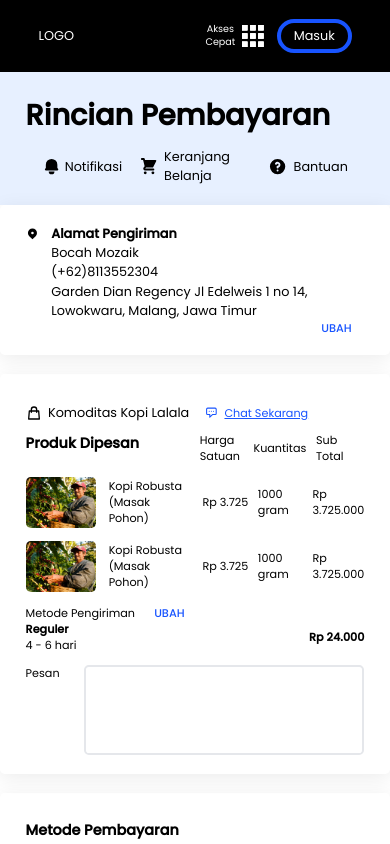
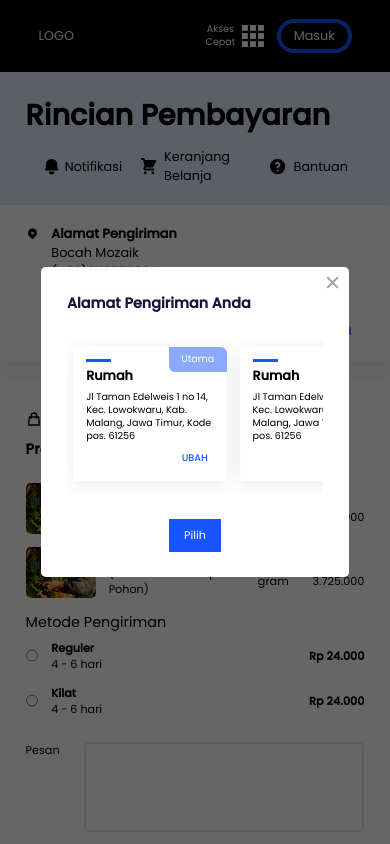
Before and after one commit to alfonsus20/gudity-gemastik-frontend, a React (Create React App) app: page /checkout in a window 390 px wide. Shown: the top 844 px of the page. Built offline with nearby package versions, Linux system fonts and the light colour scheme.

Commit message:
feat: add address modal and card

```diff
--- /dev/null
+++ b/src/components/AddressCard.tsx
@@ -0,0 +1,34 @@
+import React from "react";
+import Button from "./Button";
+import Underline from "./Underline";
+
+type AddressCardProps = {
+  name: string;
+  detail: string;
+  main?: boolean;
+};
+
+const AddressCard = ({ name, detail, main }: AddressCardProps) => {
+  return (
+    <div className="w-48 p-4 shadow flex-shrink-0 relative transition transform">
+      {main && (
+        <div className="bg-blue-progress absolute top-0 right-0 rounded-bl-lg rounded-tr-lg text-xs text-white px-4 py-2">
+          Utama
+        </div>
+      )}
+      <Underline width={25} height={3} />
+      <h4 className="text-md mb-2 mt-1 font-semibold">{name}</h4>
+      <p className="text-xs mb-2">{detail}</p>
+      <div className="flex justify-end">
+        <Button
+          pathName="profile"
+          text="UBAH"
+          variant="plain-blue"
+          size="sm"
+        />
+      </div>
+    </div>
+  );
+};
+
+export default AddressCard;
--- a/src/components/Button.tsx
+++ b/src/components/Button.tsx
@@ -45,11 +45,11 @@ const Button = ({
   const getButtonSize = (): string => {
     switch (size) {
       case "sm":
-        return "px-2 w-auto text-xs";
+        return "px-2 py-1 w-auto text-xs";
       case "md":
-        return "px-4 w-auto text-sm";
+        return "px-4 py-1 w-auto text-sm";
       case "lg":
-        return "px-6 w-auto text-lg";
+        return "px-6 py-3 w-auto text-md";
       case "full":
         return "w-full text-md";
       default:
@@ -62,8 +62,8 @@ const Button = ({
       <Link
         to={`/${pathName}`}
         className={`flex flex-row justify-center items-center ${
-          variant === "plain" ? "py-0" : "py-2 border-2"
-        } ${getButtonConfiguration()} ${getButtonSize()}`}
+          variant.includes("plain") ? "py-0" : "py-2 border-2"
+        } ${getButtonConfiguration()} ${getButtonSize()} ${className}`}
       >
         {icon && <span className="mr-2">{icon}</span>}
         {text}
--- /dev/null
+++ b/src/components/modal/AddressModal.tsx
@@ -0,0 +1,39 @@
+import React from "react";
+import AddressCard from "../AddressCard";
+import Button from "../Button";
+import CloseButton from "./CloseButton";
+import ModalWrapper from "./ModalWrapper";
+
+type AddressModalProps = { shown: boolean; onClose(): void };
+
+const AddressModal = ({ shown, onClose }: AddressModalProps) => {
+  return (
+    <ModalWrapper shown={shown} onClose={onClose}>
+      <div className="bg-white p-8 rounded-md">
+        <h3 className="text-violet text-lg font-semibold mb-2">
+          Alamat Pengiriman Anda
+        </h3>
+        <div className="flex flex-row gap-x-4 w-full overflow-x-auto pt-2 pb-4 my-8 px-2">
+          <AddressCard
+            name="Rumah"
+            main
+            detail="Jl Taman Edelweis 1 no 14, Kec. Lowokwaru, Kab. Malang, Jawa Timur, Kode pos. 61256"
+          />
+          {[...Array(8)].map((_, i) => (
+            <AddressCard
+              name="Rumah"
+              key={i}
+              detail="Jl Taman Edelweis 1 no 14, Kec. Lowokwaru, Kab. Malang, Jawa Timur, Kode pos. 61256"
+            />
+          ))}
+        </div>
+        <div className="flex justify-center">
+          <Button text="Pilih" variant="primary" size="md" />
+        </div>
+      </div>
+      <CloseButton color="gray" onClick={onClose} />
+    </ModalWrapper>
+  );
+};
+
+export default AddressModal;
--- /dev/null
+++ b/src/components/modal/CloseButton.tsx
@@ -0,0 +1,25 @@
+import React from "react";
+import { XIcon } from "@heroicons/react/solid";
+
+type CloseButtonProps = {
+  onClick(): void;
+  color?: "white" | "gray";
+};
+
+const CloseButton = ({ color, onClick }: CloseButtonProps) => {
+  return (
+    <button className="absolute top-2 right-2" onClick={() => onClick()}>
+      <XIcon
+        className={`w-6 h-6 ${
+          color === "white" ? "text-white" : "text-gray-400"
+        }`}
+      />
+    </button>
+  );
+};
+
+CloseButton.defaultProps = {
+    color : 'white'
+}
+
+export default CloseButton;
--- a/src/components/modal/ModalWrapper.tsx
+++ b/src/components/modal/ModalWrapper.tsx
@@ -1,4 +1,3 @@
-import { XIcon } from "@heroicons/react/solid";
 import React from "react";
 
 type ModalWrapperProps = {
@@ -12,24 +11,17 @@ const ModalWrapper = ({ shown, children, onClose }: ModalWrapperProps) => {
     <div
       className={`${
         shown ? "block" : "hidden"
-      } min-h-screen w-full fixed top-0 z-30 flex items-center justify-center`}
+      } min-h-screen w-full fixed top-0 z-30 flex items-center justify-center `}
     >
       <div
         className="w-full h-screen absolute bg-black bg-opacity-60 text-white"
         onClick={() => {
           onClose();
         }}
-      >
-        <button
-          className="absolute right-2 top-6 md:right-10 md:top-10"
-          onClick={() => {
-            onClose();
-          }}
-        >
-          <XIcon className="w-8 h-8 text-white" />
-        </button>
+      ></div>
+      <div className="relative z-40 mx-6 max-w-sm xs:max-w-md sm:max-w-xl md:max-w-3xl">
+        {children}
       </div>
-      <div className="relative z-40 max-w-3xl">{children}</div>
     </div>
   );
 };
--- a/src/components/quick-access/QuickAccess.tsx
+++ b/src/components/quick-access/QuickAccess.tsx
@@ -49,7 +49,7 @@ const QuickAccess = ({ shown, showQuickAccess }: QuickAccessProps) => {
         </div>
       </div>
       <button
-        className="absolute right-8 top-8"
+        className="absolute right-4 top-4 md:right-8 md:top-8"
         onClick={() => showQuickAccess(false)}
       >
         <XIcon className="w-8 h-8 text-white" />
--- a/src/screens/Checkout.tsx
+++ b/src/screens/Checkout.tsx
@@ -6,10 +6,17 @@ import Wrapper from "../components/Wrapper";
 import Button from "../components/Button";
 import { ChatAltIcon, ShoppingBagIcon } from "@heroicons/react/outline";
 import Dropdown from "../components/Dropdown";
+import AddressModal from "../components/modal/AddressModal";
 
 const Checkout = () => {
+  const [addressModalShown, showAddressModal] = React.useState<boolean>(true);
+
   return (
     <div className="mt-20">
+      <AddressModal
+        shown={addressModalShown}
+        onClose={() => showAddressModal(false)}
+      />
       <Header title="Rincian Pembayaran" />
       <Wrapper>
         <Wrapper.Left>
@@ -27,7 +34,11 @@ const Checkout = () => {
               </div>
             </div>
             <div className="flex justify-end">
-              <Button text="UBAH" variant="plain-blue" />
+              <Button
+                text="UBAH"
+                variant="plain-blue"
+                onClick={() => showAddressModal(true)}
+              />
             </div>
           </div>
           <div className="shadow px-8 py-6  rounded-md mb-6">
@@ -43,9 +54,15 @@ const Checkout = () => {
               <div className="col-span-3 font-semibold text-lg">
                 Produk Dipesan
               </div>
-              <div className="col-span-1 flex items-center justify-end">Harga Satuan</div>
-              <div className="col-span-1 flex items-center justify-end">Kuantitas</div>
-              <div className="col-span-1 flex items-center justify-end">Sub Total</div>
+              <div className="col-span-1 flex items-center justify-end">
+                Harga Satuan
+              </div>
+              <div className="col-span-1 flex items-center justify-end">
+                Kuantitas
+              </div>
+              <div className="col-span-1 flex items-center justify-end">
+                Sub Total
+              </div>
               <div className="col-span-3">
                 <div className="flex flex-row items-center">
                   <img
@@ -56,9 +73,15 @@ const Checkout = () => {
                   <p>Kopi Robusta (Masak Pohon)</p>
                 </div>
               </div>
-              <div className="col-span-1 flex items-center justify-end">Rp 3.725</div>
-              <div className="col-span-1 flex items-center justify-end">1000 gram</div>
-              <div className="col-span-1 flex items-center justify-end">Rp 3.725.000</div>
+              <div className="col-span-1 flex items-center justify-end">
+                Rp 3.725
+              </div>
+              <div className="col-span-1 flex items-center justify-end">
+                1000 gram
+              </div>
+              <div className="col-span-1 flex items-center justify-end">
+                Rp 3.725.000
+              </div>
               <div className="col-span-3">
                 <div className="flex flex-row items-center">
                   <img
@@ -69,21 +92,38 @@ const Checkout = () => {
                   <p>Kopi Robusta (Masak Pohon)</p>
                 </div>
               </div>
-              <div className="col-span-1 flex items-center justify-end">Rp 3.725</div>
-              <div className="col-span-1 flex items-center justify-end">1000 gram</div>
-              <div className="col-span-1 flex items-center justify-end">Rp 3.725.000</div>
+              <div className="col-span-1 flex items-center justify-end">
+                Rp 3.725
+              </div>
+              <div className="col-span-1 flex items-center justify-end">
+                1000 gram
+              </div>
+              <div className="col-span-1 flex items-center justify-end">
+                Rp 3.725.000
+              </div>
               <div className="col-span-6">
-                <div className="flex flex-row items-center">
-                  <p className="mr-2">Metode Pengiriman</p>
-                  <Button text="UBAH" variant="plain-blue" />
-                </div>
-                <div className="flex items-center justify-between">
-                  <div>
-                    <p className="font-semibold">Reguler</p>
-                    <p className="text-sm">4 - 6 hari</p>
-                  </div>
-                  <p className="font-semibold">Rp 24.000</p>
-                </div>
+                <p className="mr-2 mb-2 text-lg">Metode Pengiriman</p>
+                {["Reguler", "Kilat"].map((item, i) => (
+                  <label
+                    htmlFor={item}
+                    className="flex items-center justify-between mb-4"
+                    key={i}
+                  >
+                    <div className="flex flex-row items-center">
+                      <input
+                        type="radio"
+                        name="transaction"
+                        id={item}
+                        className="flex-shrink-0 w-4 h-4 mr-4 md:mr-6"
+                      />
+                      <div>
+                        <p className="font-semibold">{item}</p>
+                        <p className="text-sm">4 - 6 hari</p>
+                      </div>
+                    </div>
+                    <p className="font-semibold">Rp 24.000</p>
+                  </label>
+                ))}
               </div>
               <label htmlFor="" className="col-span-1">
                 Pesan
@@ -100,38 +140,10 @@ const Checkout = () => {
           <div className="shadow px-8 py-6  rounded-md">
             <p className="py-2 text-lg font-semibold">Metode Pembayaran</p>
             <div className="flex flex-row mb-4">
-              <input type="radio" name="transaction" id="" className="flex-shrink-0 w-6 h-6 mr-4" />
               <div className="space-y-4">
                 <p className="font-semibold">
                   Transfer melalui virtual account
                 </p>
-                <div>
-                  <label htmlFor="">Pilih Bank</label>
-                  <Dropdown
-                    options={[]}
-                    className="border-2 border-violet w-auto px-2 rounded-md"
-                  />
-                </div>
-                <div>
-                  <p>Ketentuan:</p>
-                  <ul className="list-disc pl-6">
-                    <li>
-                      Pilih metode pembayaran ini untuk melakukan pembayaran
-                      dengan ATM BNI / Mobile Banking BNI / Internet Banking BNI
-                    </li>
-                    <li>
-                      Kamu diberikan waktu maksimal 1 jam untuk melakukan
-                      pembayaran, terhitung setelah kamu melakukan proses
-                      checkout.
-                    </li>
-                  </ul>
-                </div>
-              </div>
-            </div>
-            <div className="flex flex-row">
-              <input type="radio" name="transaction" id="" className="flex-shrink-0 w-6 h-6 mr-4" />
-              <div className="space-y-4">
-                <p className="font-semibold">Kartu Kredit/ Debit</p>
                 <div>
                   <label htmlFor="">Pilih Bank</label>
                   <Dropdown
--- a/src/screens/News.tsx
+++ b/src/screens/News.tsx
@@ -45,7 +45,7 @@ const News = () => {
               placeholder="Cari Berita"
               variant="secondary"
               rounded
-              icon={<SearchIcon />}
+              icon={<SearchIcon  className='w-6 h-6'/>}
             />
           </div>
           <div className="grid grid-cols-1 sm:grid-cols-2 md:grid-cols-3 max-w-screen-lg mx-auto gap-x-4 gap-y-11 mb-12">
```
Also changed, not shown: src/components/modal/NewsModal.tsx (+6 -8 lines).
